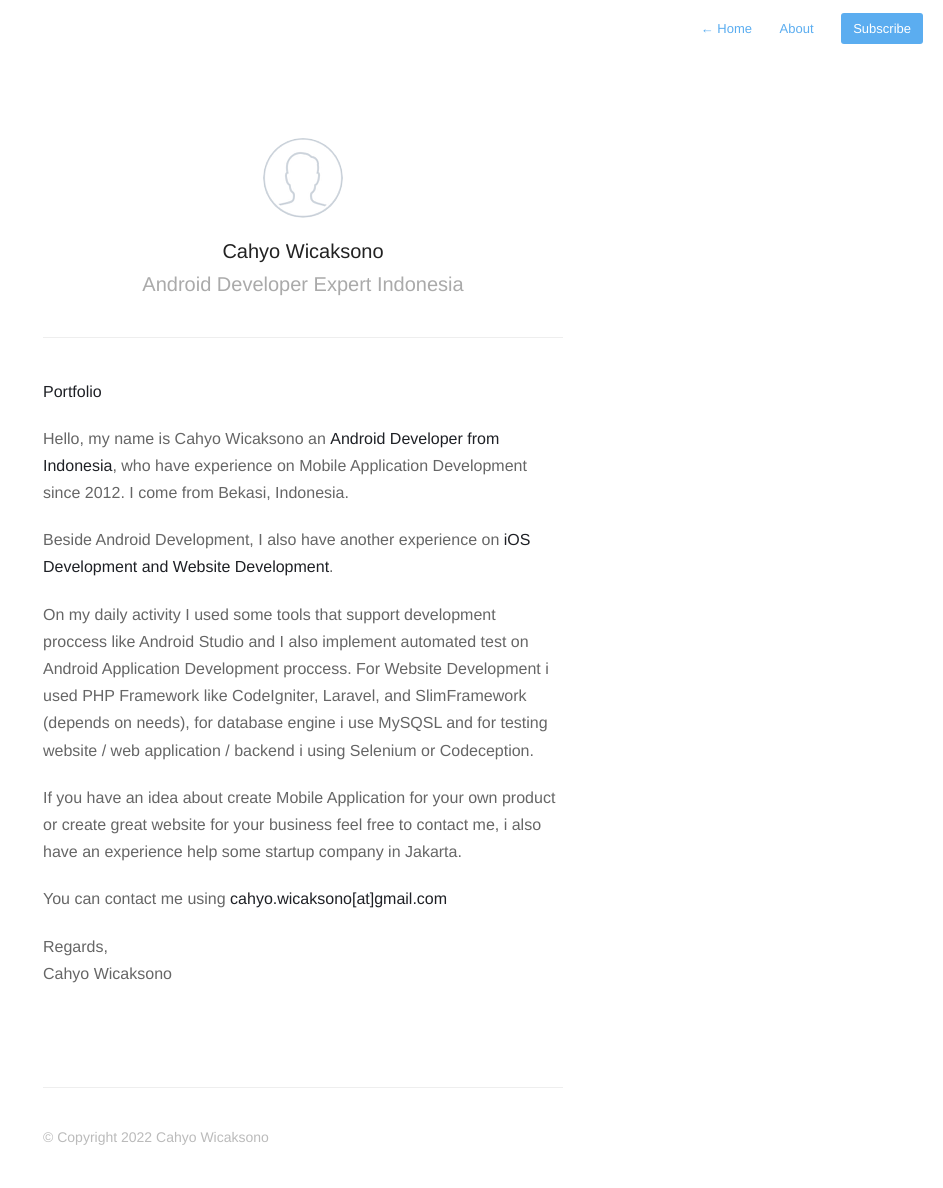
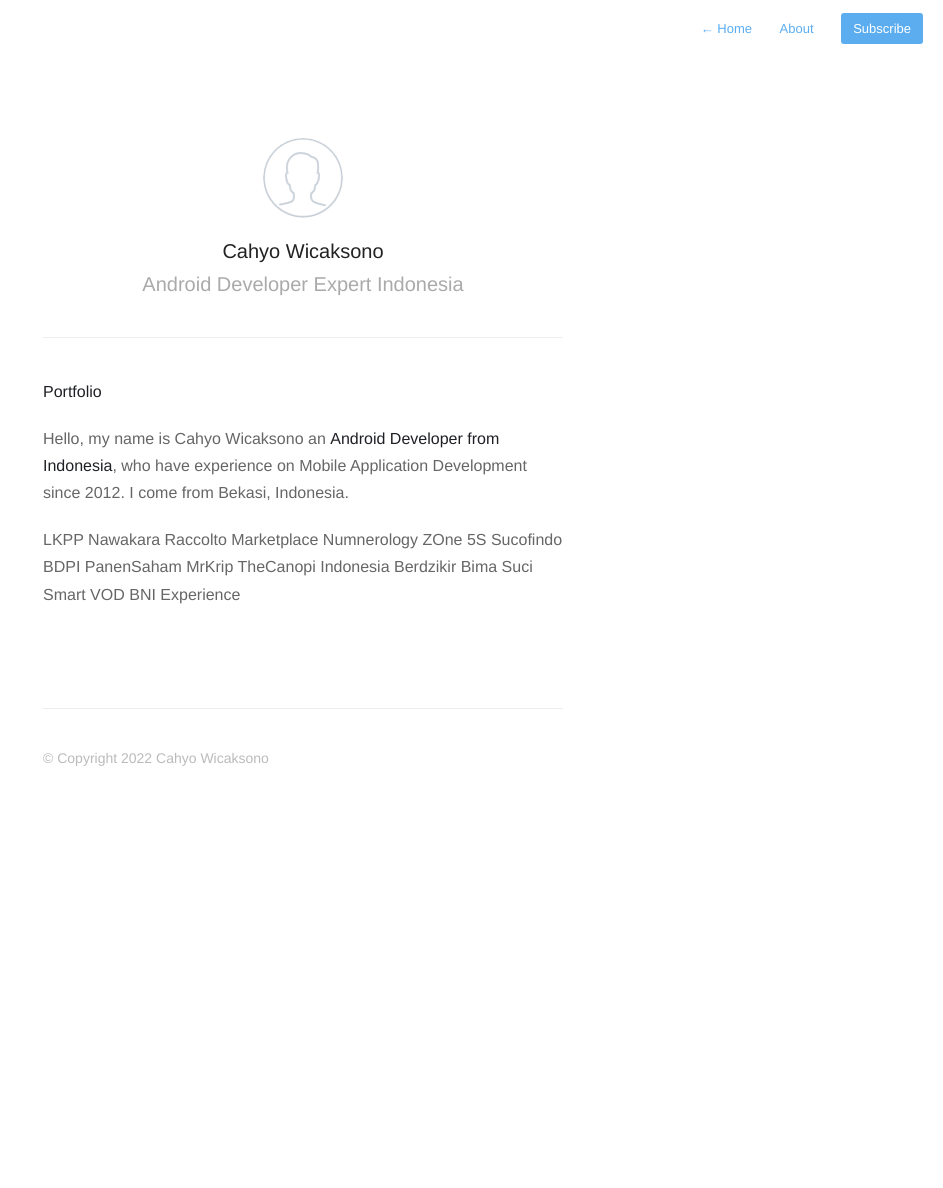
Before and after one commit to cwicaksono/cwicaksono.github.io, a Jekyll site: the page built from portfolio.md, in a window 1280 px wide. Shown: the whole page, without its empty margins (337-1280 px from the left). Built offline with Jekyll 4.4.1, drawn with Linux system fonts in a browser that asks for light colours; nearby versions of some CDN libraries; Markdown is read by kramdown in place of the engine named in the settings; after the commit the page ends 900 px from its top, so only the background shows below that.

Commit message:
Update portfolio.md

```diff
--- a/portfolio.md
+++ b/portfolio.md
@@ -8,15 +8,17 @@ profile: true
 
 Hello, my name is Cahyo Wicaksono an **Android Developer from Indonesia**, who have experience on Mobile Application Development since 2012. I come from Bekasi, Indonesia.
 
-Beside Android Development, I also have another experience on **iOS Development and Website Development**.
-
-On my daily activity I used some tools that support development proccess like Android Studio and I also implement automated test on Android Application Development proccess. For Website Development i used PHP Framework like CodeIgniter, Laravel, and SlimFramework (depends on needs), for database engine i use MySQSL and for testing website / web application / backend i using Selenium or Codeception.
-
-If you have an idea about create Mobile Application for your own product or create great website for your business feel free to contact me, i also have an experience help some startup company in Jakarta.
-
-You can contact me using **cahyo.wicaksono[at]gmail.com**
-
-Regards,<br />
-Cahyo Wicaksono
+LKPP
+Nawakara
+Raccolto Marketplace
+Numnerology ZOne
+5S Sucofindo
+BDPI
+PanenSaham
+MrKrip
+TheCanopi
+Indonesia Berdzikir
+Bima Suci Smart VOD
+BNI Experience
 
 {% include footer.html %}
```
